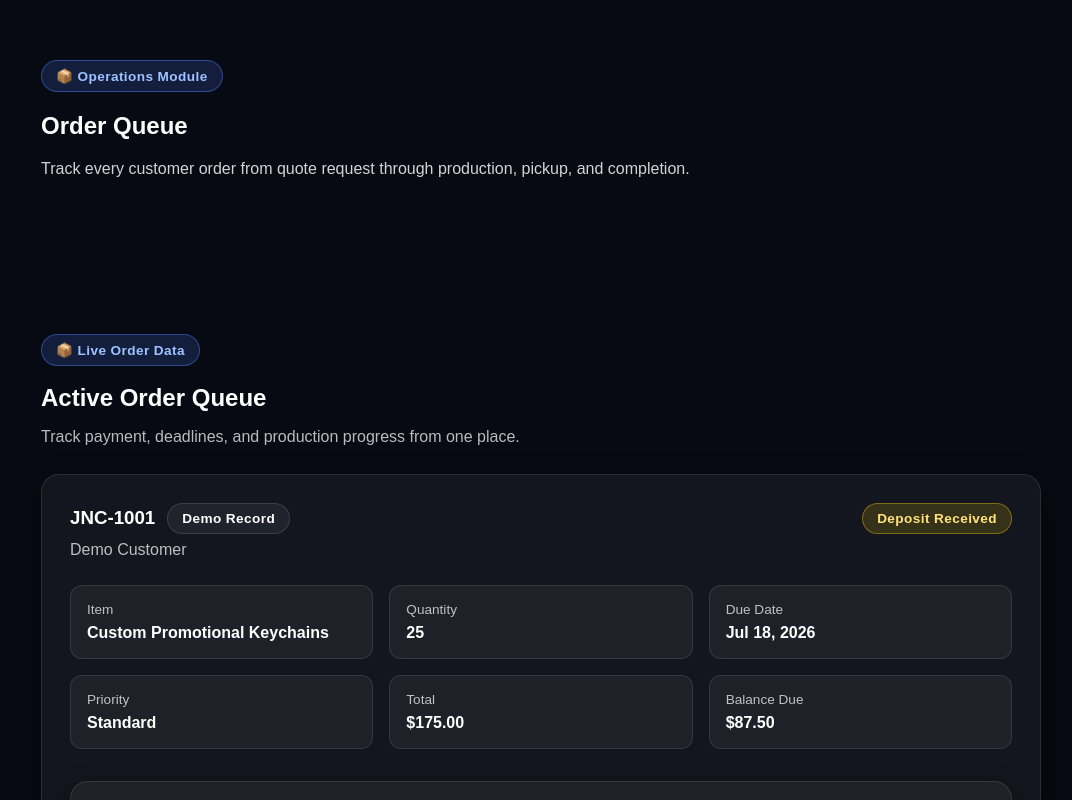
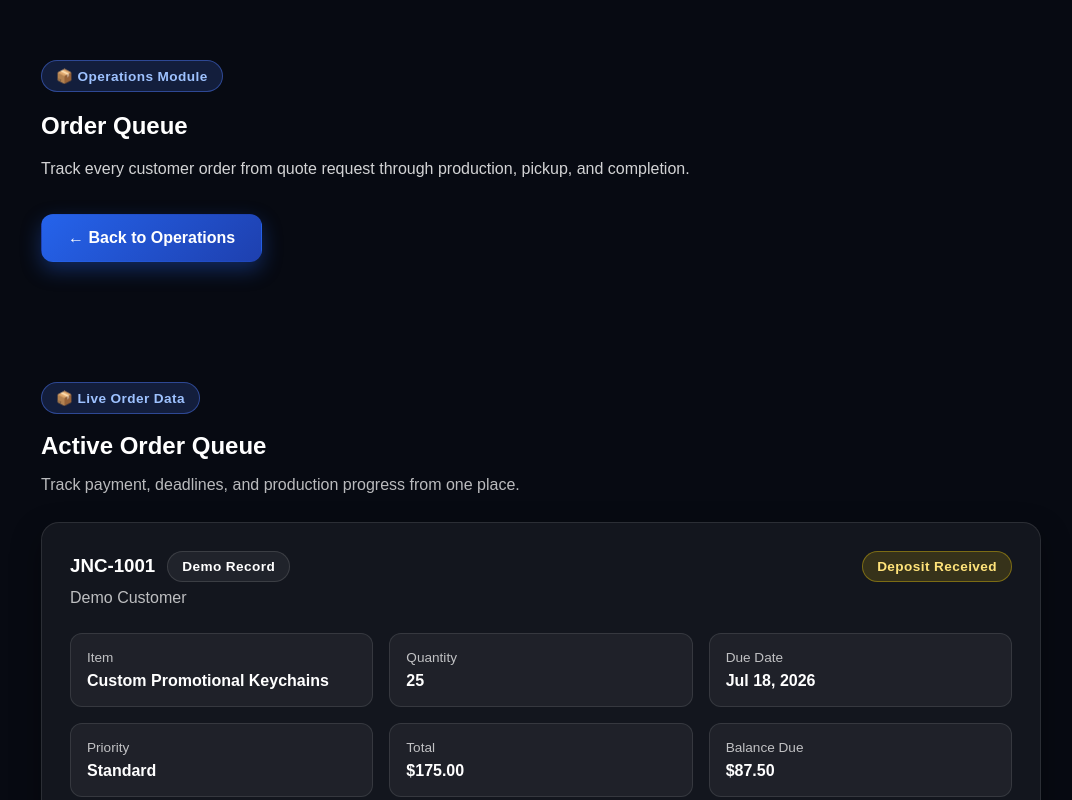
Before and after one commit to jnc3designs/jnc3designs-website, a Next.js app in the folder jnc3designs-premium/: page /operations/orders in a window 1280 px wide. Shown: the top 800 px of the page, without its empty margins (99-1171 px from the left). Built offline with nearby package versions, Linux system fonts and the light colour scheme.

Commit message:
Add JNCButton to OrdersPage component

```diff
--- a/jnc3designs-premium/app/operations/orders/page.js
+++ b/jnc3designs-premium/app/operations/orders/page.js
@@ -1,5 +1,6 @@
 import Badge from "../../../components/Badge";
 import OrderQueue from "../../../components/OrderQueue";
+import JNCButton from "../../../components/JNCButton";
 
 export default function OrdersPage() {
   return (
@@ -13,6 +14,11 @@ export default function OrdersPage() {
           Track every customer order from quote request through production,
           pickup, and completion.
         </p>
+    <div className="hero-buttons">
+  <JNCButton href="/operations">
+    ← Back to Operations
+  </JNCButton>
+</div>
       </section>
 
       <OrderQueue />
```
